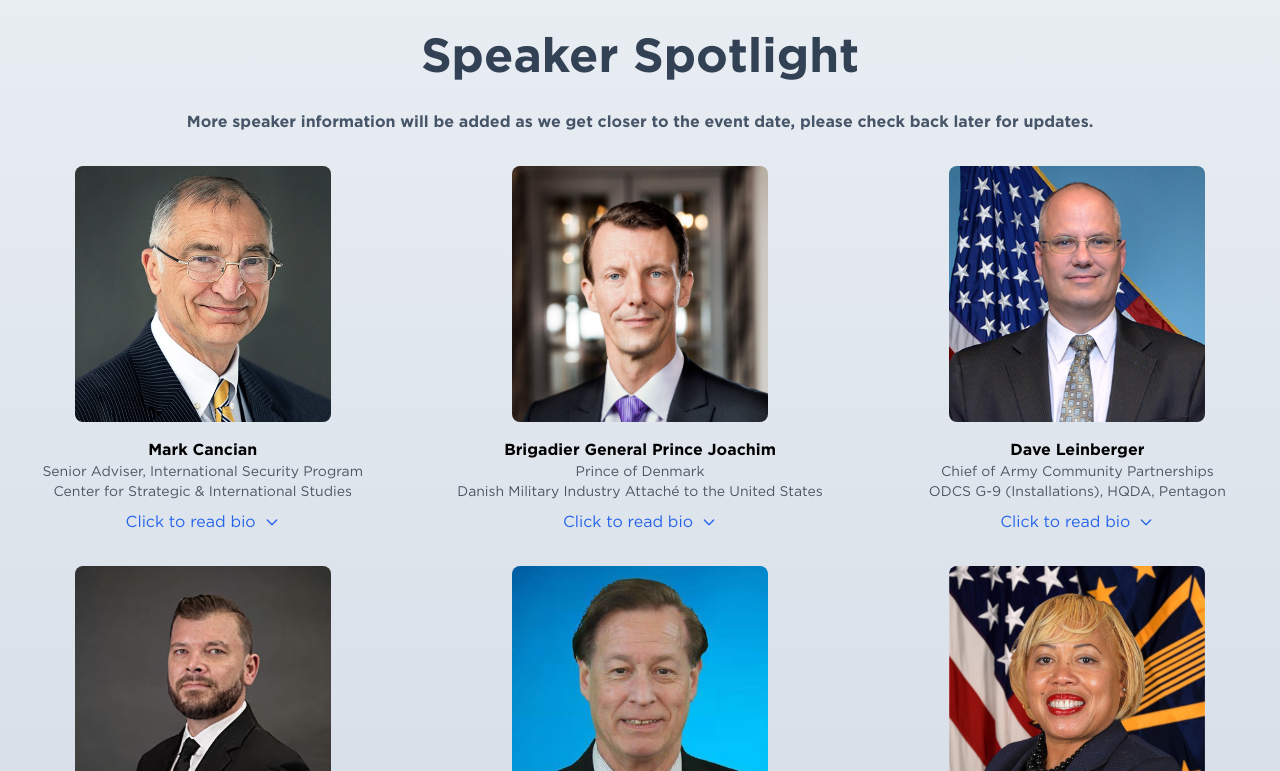
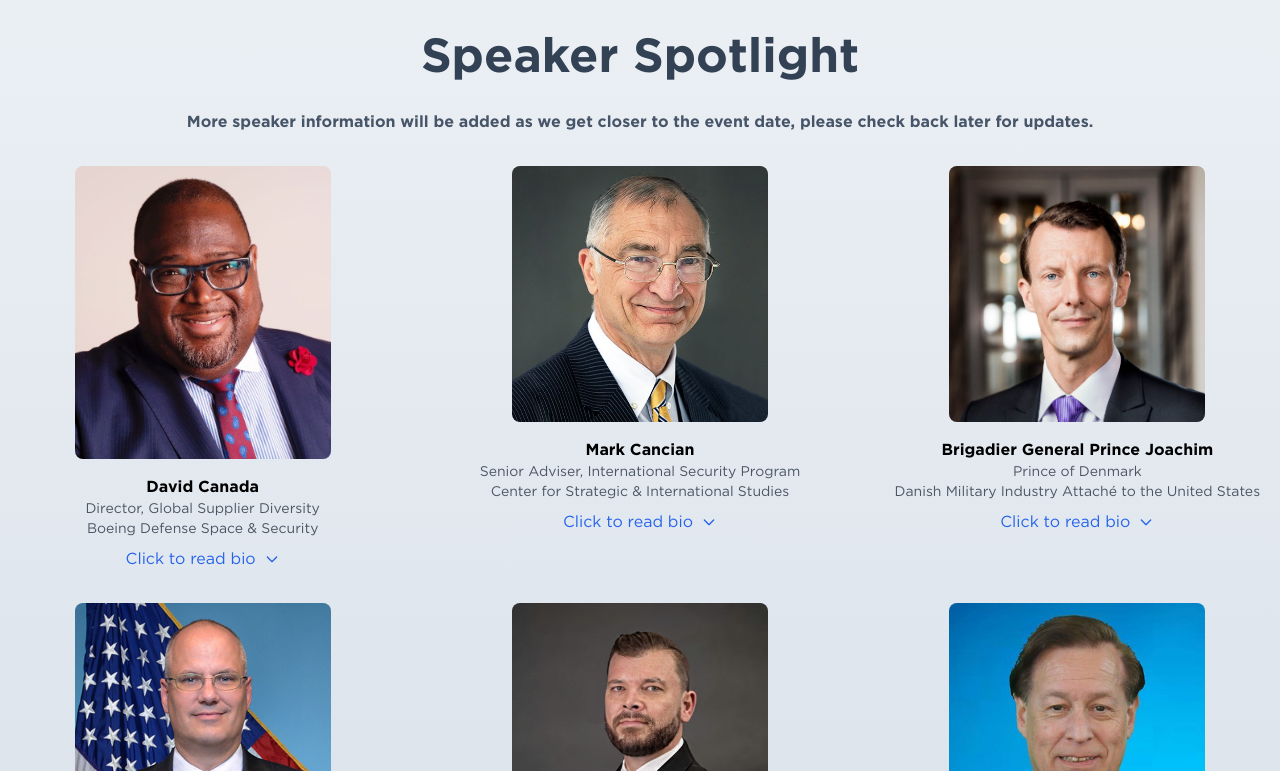
Before and after one commit to masonym/ada-website, a Next.js app: page /events/2025-defense-industry-forecast/speakers in a window 1280 px wide. Shown: the part 734-1505 px from the top of the page. Built offline with nearby package versions, Linux system fonts and the light colour scheme.

Commit message:
Added new speaker david canada

```diff
--- a/src/constants/speakers.ts
+++ b/src/constants/speakers.ts
@@ -118,6 +118,21 @@ export const SPEAKERS = [
             //     Ms. Buehler represents the Secretary of the Army at congressional committee and subcommittee hearings on small business matters, and leads strategic inter-agency communication with the Small Business Administration, the Office of Federal Procurement Policy, the Minority Business Development Agency (Department of Commerce), and other agencies and presidential commissions.
             //     `
             // },
+            {
+                image: "/speakers/david_canada.jpg",
+                name: "David Canada",
+                position: "Director, Global Supplier Diversity",
+                company: "Boeing Defense Space & Security",
+                bio: `
+                David Canada is director of Global Supplier Diversity for Boeing Defense Space & Security (BDS). Named to this role in 2023, he has primary responsibility for building stronger relationships with the diversity office at the DoD and with the respective representatives of the branches of services.
+                <br></br>David joined The Boeing Company in 2007 as an industrial engineer on the V-22 Osprey line. He implemented new project management tools that resulted in automated workforce planning and improved the schedule planning efficiency. David grew, taking on new challenges and roles across Boeing.
+                <br></br>As IT procurement manager, he managed 18 procurement agents, 30 suppliers, and more than $250 million in contracts. He moved on to serve as chief of staff to the Vice President of BDS IT Business Partners.
+                He continued his career as the Senior Manager, Mergers & Acquisitions Integration Strategy, where he led mergers and acquisitions estimated at $2.5 billion, and also manages critical cybersecurity issues and systems.
+                <br></br>David earned a bachelor’s degree in Mechanical engineering from Howard University, and a master’s degree in Business Administration and a Certification in Project Management.
+                <br></br>Giving back is a part of who David is. He serves on the board of the following non-profit organizations:  Black Alliance of Colleges & Employers (BACE), Step Afrika, Wearable Tech Ventures and Positive Deposits. David is also very passionate about STEM education and increasing the number of minorities in technology fields.  He serves as an active corporate representative for the Black Engineer of the Year Awards, Advancing Minorities Interest in Engineering as well as the National Society of Black Engineers. In addition, he was selected to be a member of the Racial Equity Task Force and is co-leader of the BGS Diversity & Inclusion Council.
+
+                `
+            }
 
         ]
     }
```
Also changed, not shown: public/speakers/david_canada.jpg (added).
